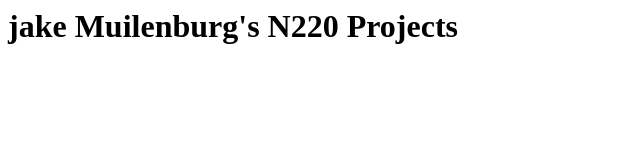
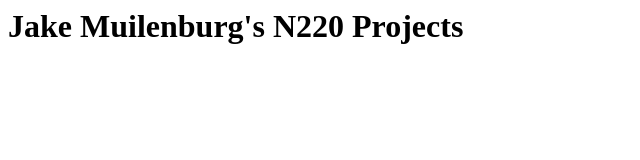
Before and after one commit to Jake-Muilen/n220Labs23, a plain HTML site: page index.html in a window 1280 px wide. Shown: the whole page, without its empty margins (0-640 px from the left). Drawn offline with Linux system fonts and the light colour scheme.

Commit message:
Updated Index

```diff
--- a/index.html
+++ b/index.html
@@ -4,6 +4,6 @@
 
     </head>
     <body>
-        <h1>jake Muilenburg's N220 Projects</h1>
+        <h1>Jake Muilenburg's N220 Projects</h1>
     </body>
 </html>
```
